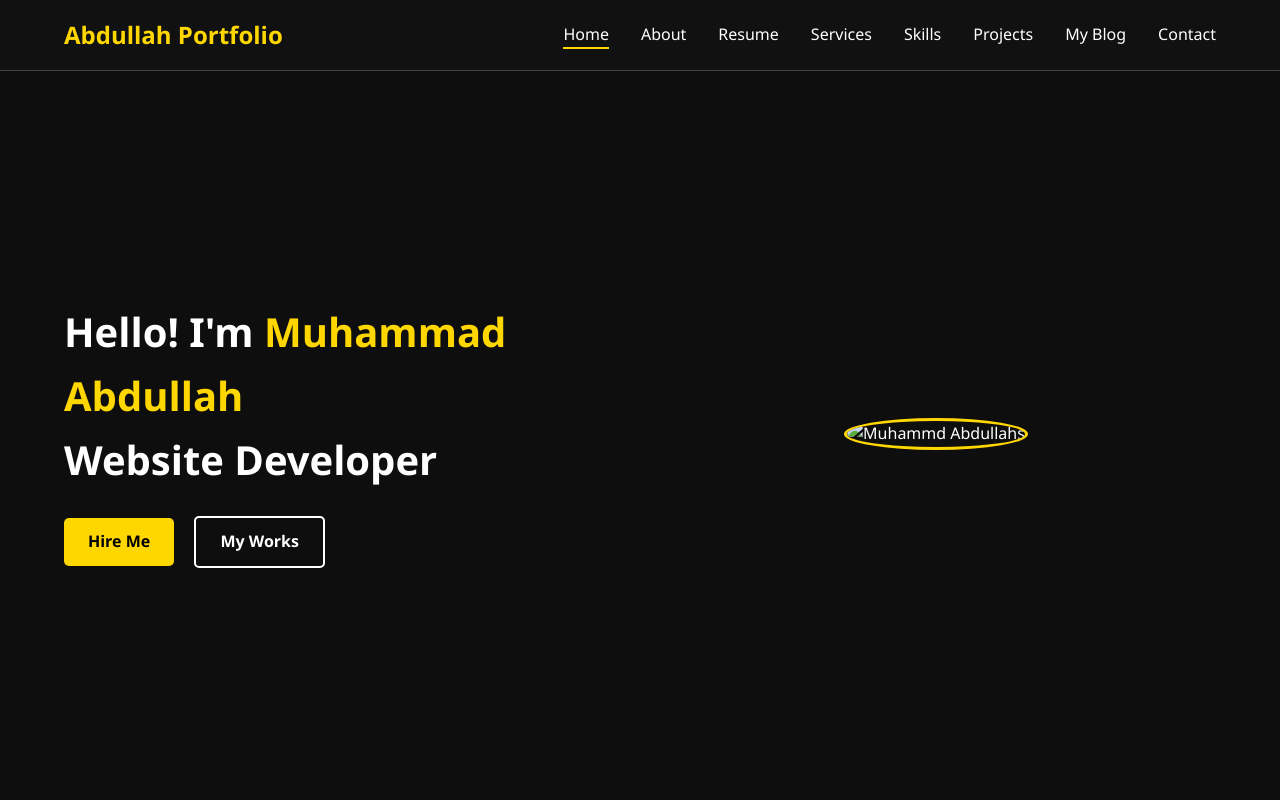
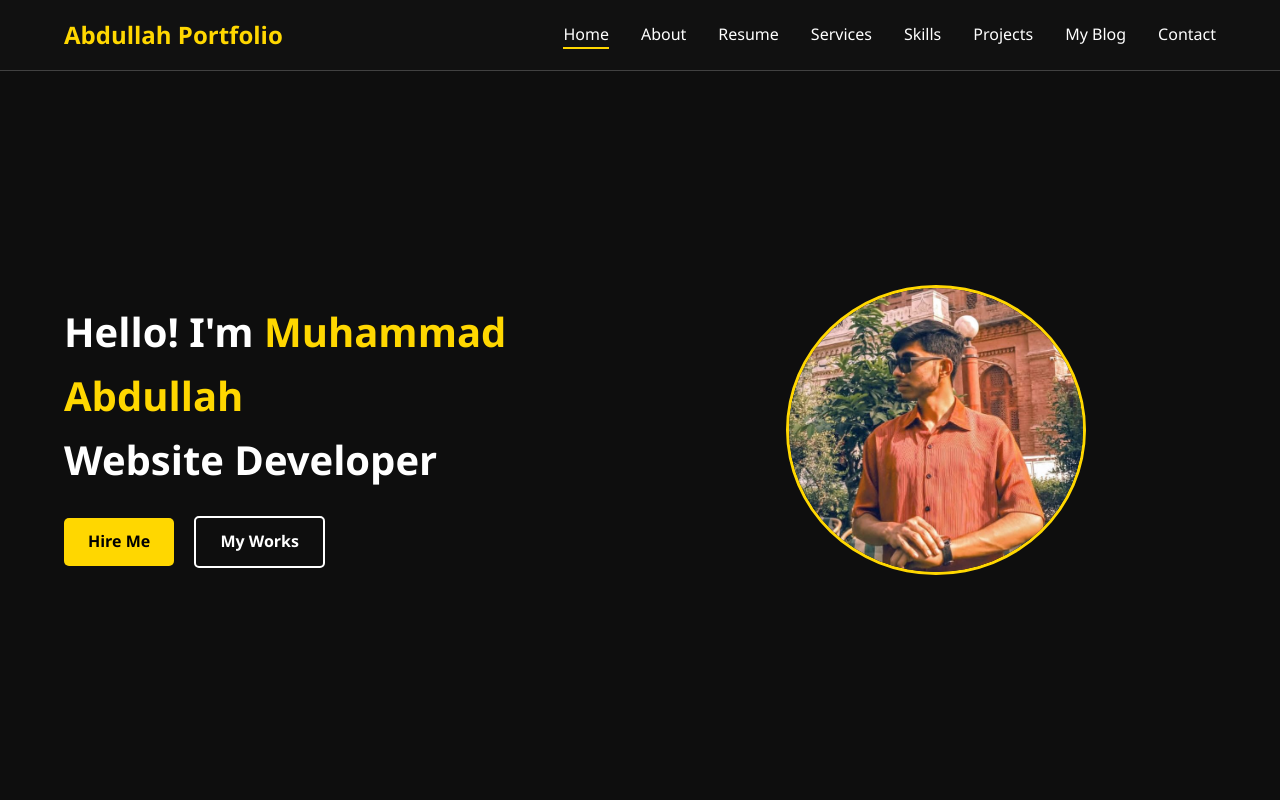
Before and after one commit to Abdullah7127/Resume, a plain HTML site: page index.html in a window 1280 px wide. Shown: the top 800 px of the page. Drawn offline with Linux system fonts and the light colour scheme.

Commit message:
Fix HTML structure and update content

```diff
--- a/index.html
+++ b/index.html
@@ -230,7 +230,7 @@
       </div>
     </div>
     <div class="hero-image">
-      <img src="WhatsApp Image 2025-10-22 at 16.09.16_2d712995.jpg" alt="Muhammd Abdullahs">
+      <img src="picture_profile.jpg" alt="Muhammd Abdullahs">
     </div>
   </section>
 
```
